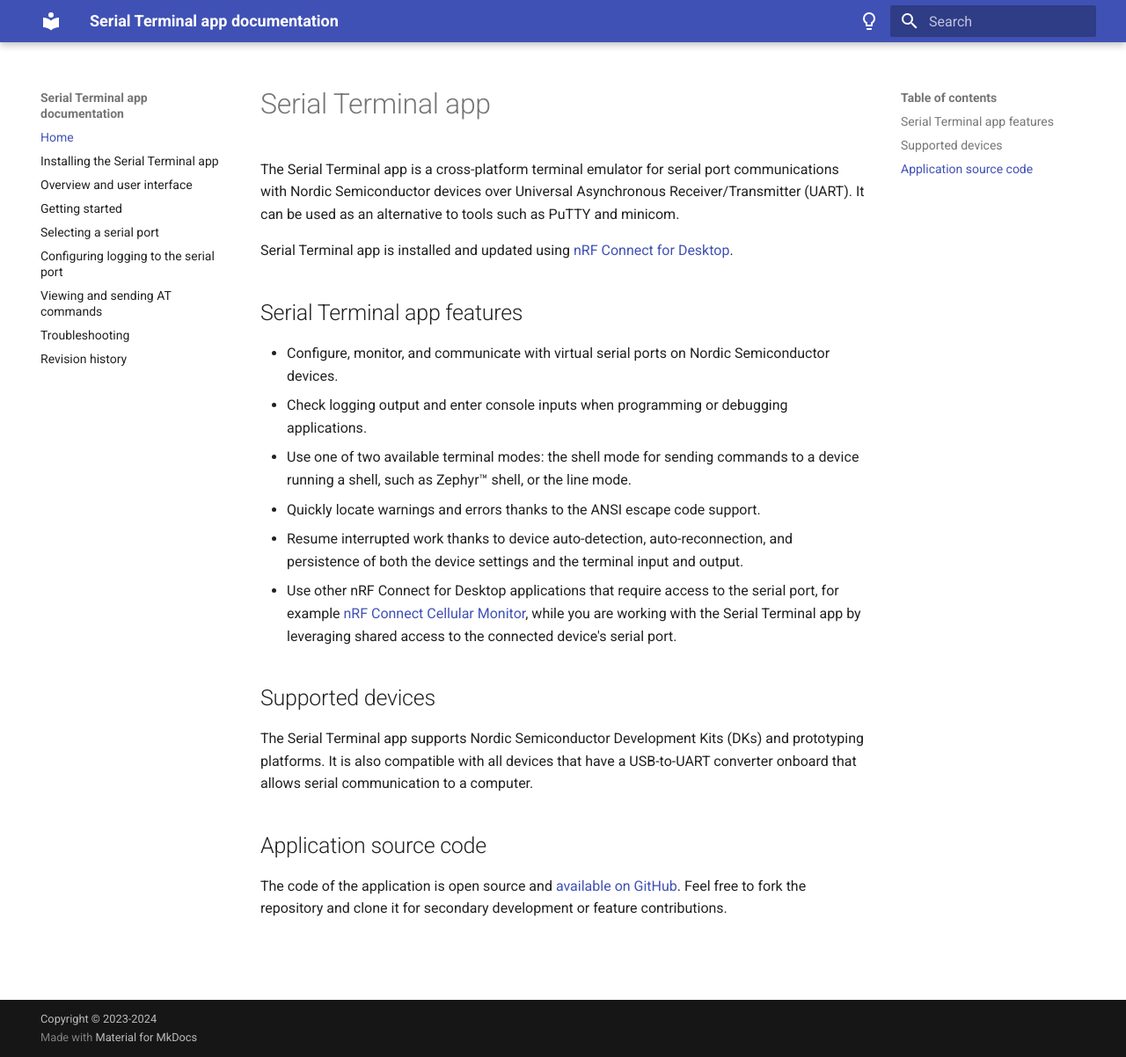
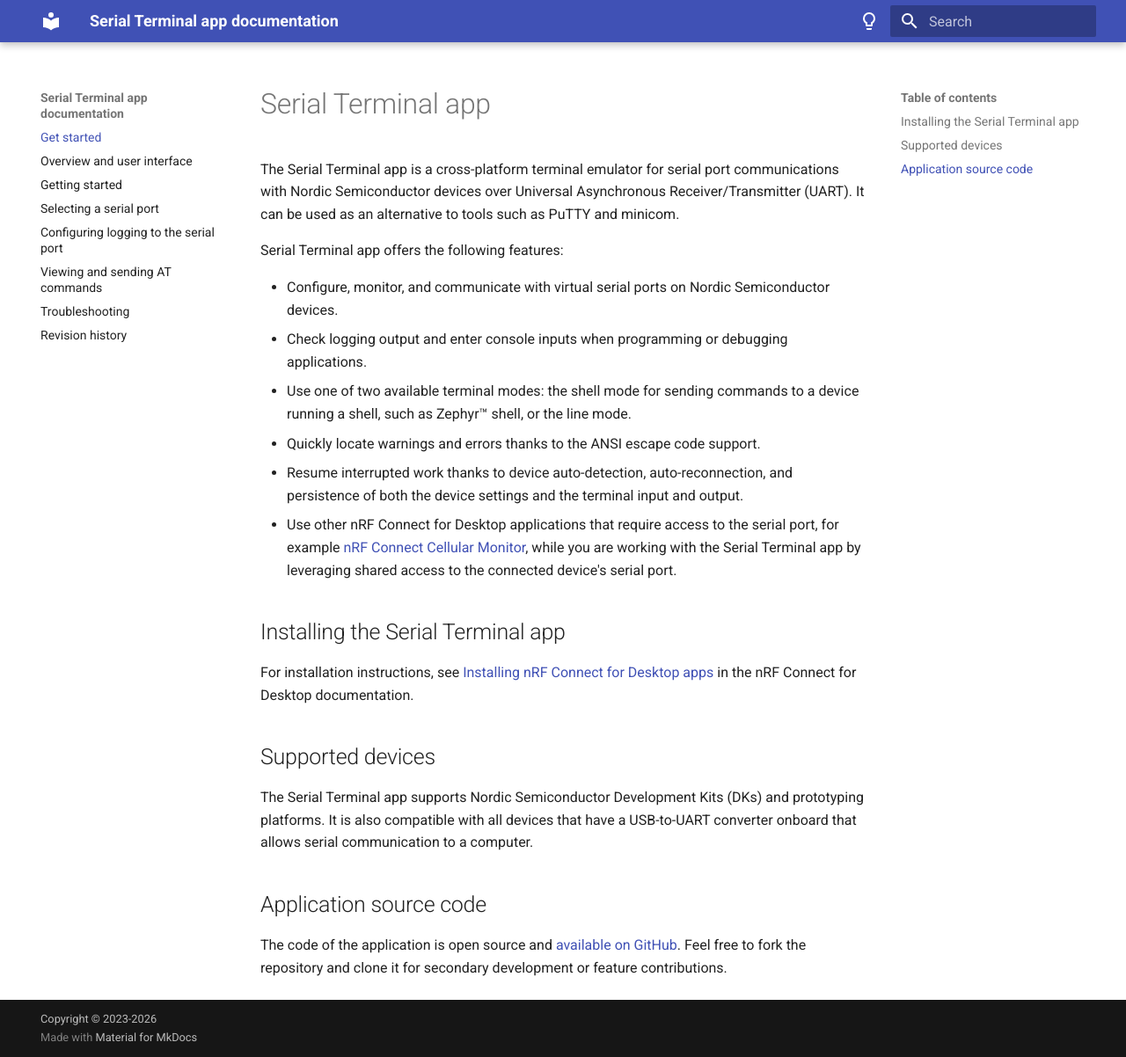
Before and after one commit to NordicSemiconductor/pc-nrfconnect-serial-terminal, an MkDocs documentation site: the page built from doc/docs/index.md, in a window 1280 px wide and 1202 px high. Shown: the whole window at 88% size. Built offline with MkDocs 1.6.1 and Material for MkDocs 9.7.7, drawn with Linux system fonts in a browser that asks for light colours.

Commit message:
doc: merge installing.md into index.md (#173)
* doc: merge installing.md into index.md

Moved the contents of the installing.md file under index.md. Renamed index.md. Updated links.

* minor fixes

```diff
--- a/doc/docs/index.md
+++ b/doc/docs/index.md
@@ -3,9 +3,7 @@
 The Serial Terminal app is a cross-platform terminal emulator for serial port communications with Nordic Semiconductor devices over Universal Asynchronous Receiver/Transmitter (UART).
 It can be used as an alternative to tools such as PuTTY and minicom.
 
-Serial Terminal app is installed and updated using [nRF Connect for Desktop](https://docs.nordicsemi.com/bundle/nrf-connect-desktop/page/index.html).
-
-## Serial Terminal app features
+Serial Terminal app offers the following features:
 
 - Configure, monitor, and communicate with virtual serial ports on Nordic Semiconductor devices.
 - Check logging output and enter console inputs when programming or debugging applications.
@@ -13,6 +11,10 @@
 - Quickly locate warnings and errors thanks to the ANSI escape code support.
 - Resume interrupted work thanks to device auto-detection, auto-reconnection, and persistence of both the device settings and the terminal input and output.
 - Use other nRF Connect for Desktop applications that require access to the serial port, for example [nRF Connect Cellular Monitor](https://docs.nordicsemi.com/bundle/nrf-connect-cellularmonitor/page/index.html), while you are working with the Serial Terminal app by leveraging shared access to the connected device's serial port.
+
+## Installing the Serial Terminal app
+
+For installation instructions, see [Installing nRF Connect for Desktop apps](https://docs.nordicsemi.com/bundle/nrf-connect-desktop/page/installing_apps.html) in the nRF Connect for Desktop documentation.
 
 ## Supported devices
 
--- a/doc/mkdocs.yml
+++ b/doc/mkdocs.yml
@@ -13,8 +13,9 @@
       toggle:
         icon: material/lightbulb
         name: Switch to light mode
-  # logo: assets/logo.png
-  # favicon: assets/logo.png
+   # logo: assets/logo.png
+   # favicon: assets/logo.png
+
   features:
     - content.code.annotate
     - content.tooltips
@@ -25,12 +26,11 @@
     - search.highlight
     - toc.follow
 
-
 extra_css:
   - stylesheets/style.css
 
 copyright:
-  Copyright &copy; 2023-2024
+  Copyright &copy; 2023-2026
 
 markdown_extensions:
   - abbr
@@ -50,14 +50,12 @@
   - macros
   - search
 
-
 extra:
   test: This is a test abbreviation snippet
   NCS: nRF Connect SDK
 
 nav:
-  - Home: index.md
-  - Installing the Serial Terminal app: installing.md
+  - Get started: index.md
   - Overview and user interface: overview.md
   - Getting started: connecting.md
   - Selecting a serial port: selecting_serial_port.md
```
Also changed, not shown: doc/docs/installing.md (deleted, +0 -3 lines), doc/docs/revision_history.md (+1 -1 lines).
